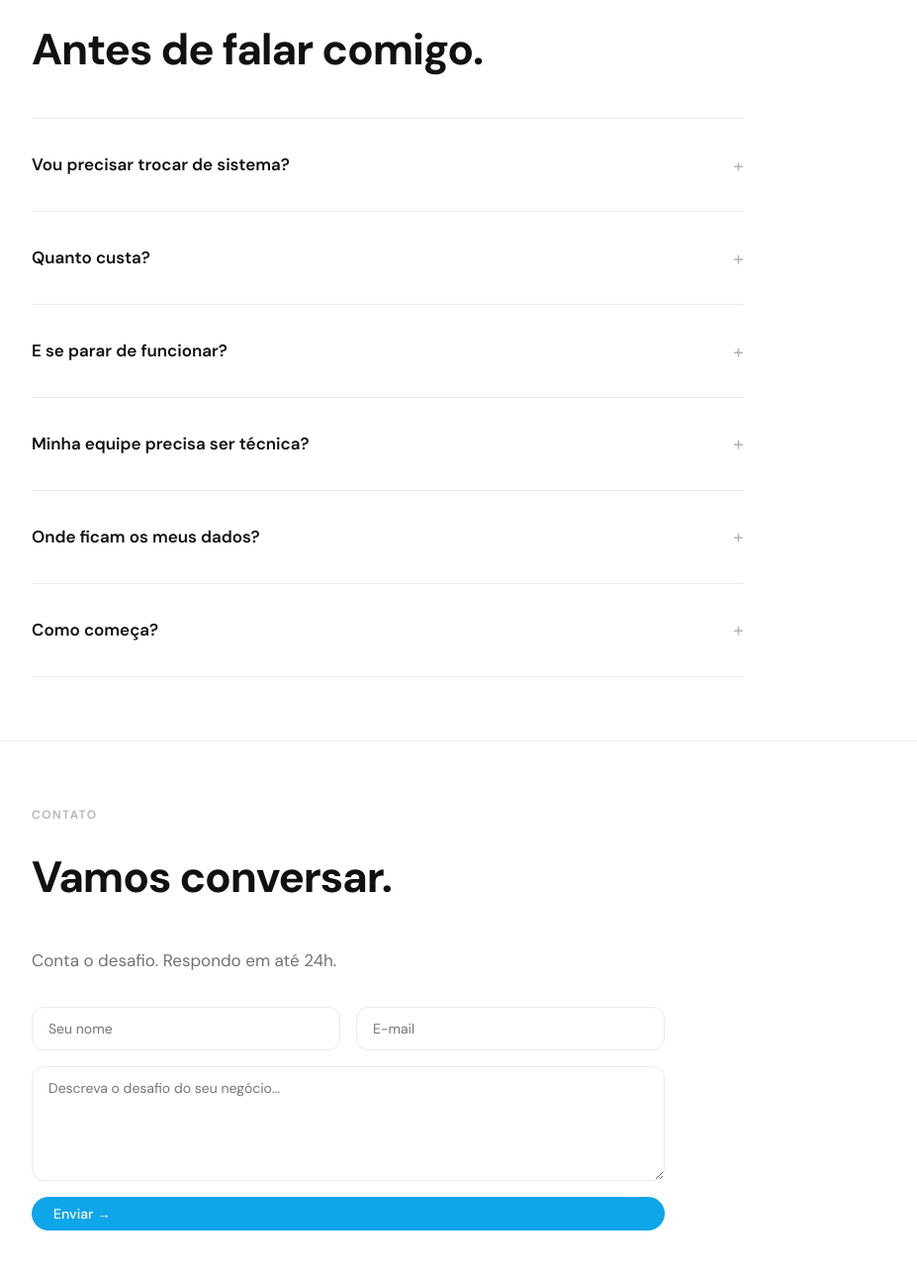
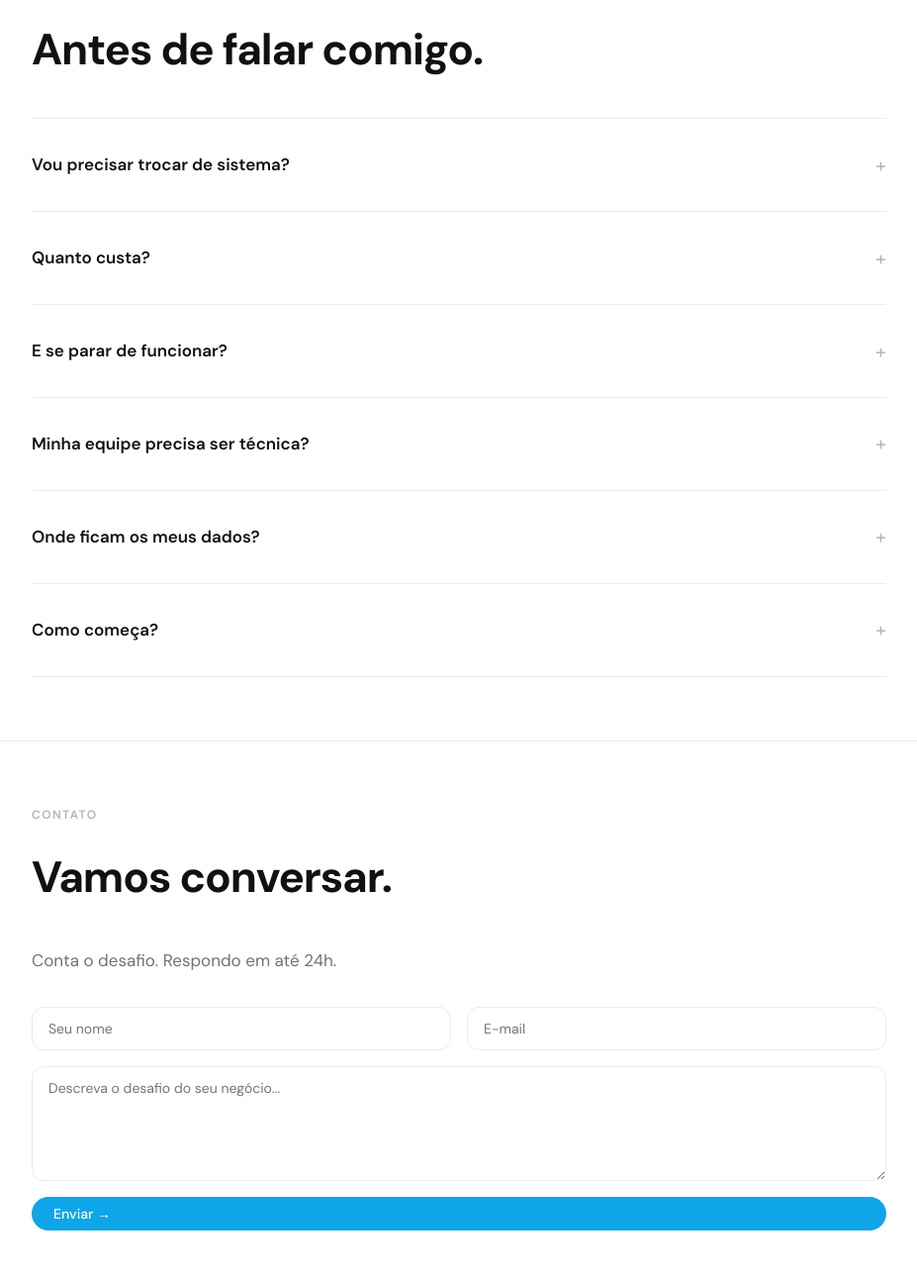
Before and after one commit to diegodulval/diegodulval.github.io, an Astro site in the folder dulval/: page /conecta in a window 1280 px wide. Shown: the part 2326-3620 px from the top of the page at 99% size, without its empty margins (176-1103 px from the left). Built offline with nearby package versions, Linux system fonts and the light colour scheme; Astro itself is replaced by a stand-in of ours.

Commit message:
ajustando esoaçamento

```diff
--- a/dulval/src/pages/conecta/index.astro
+++ b/dulval/src/pages/conecta/index.astro
@@ -504,7 +504,6 @@ document.getElementById('send-btn')!.addEventListener('click', () => {
   display: flex;
   flex-direction: column;
   gap: 0;
-  max-width: 720px;
 }
 .faq-item {
   border-bottom: 1px solid var(--border);
@@ -545,12 +544,11 @@ document.getElementById('send-btn')!.addEventListener('click', () => {
   color: var(--text-secondary);
   line-height: 1.75;
   padding-bottom: var(--sp-4);
-  max-width: 640px;
 }
 
 /* ── Form ── */
 .contact-sub { color: var(--text-secondary); margin-bottom: var(--sp-4); }
-.contact-form { display: flex; flex-direction: column; gap: var(--sp-2); max-width: 640px; }
+.contact-form { display: flex; flex-direction: column; gap: var(--sp-2); }
 .form-row { display: grid; grid-template-columns: 1fr 1fr; gap: var(--sp-2); }
 .form-input, .form-textarea {
   font-family: 'DM Sans', sans-serif;
```
